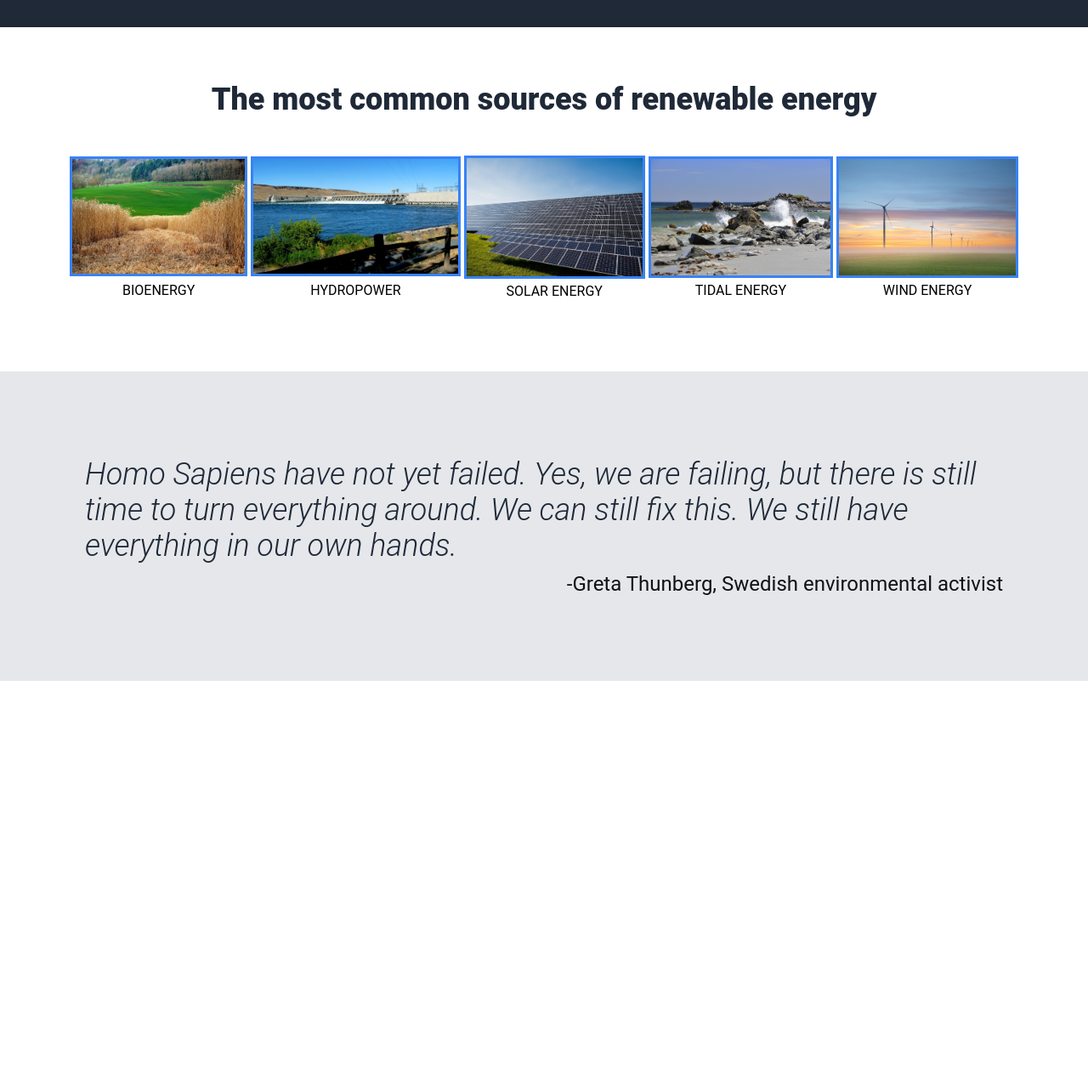
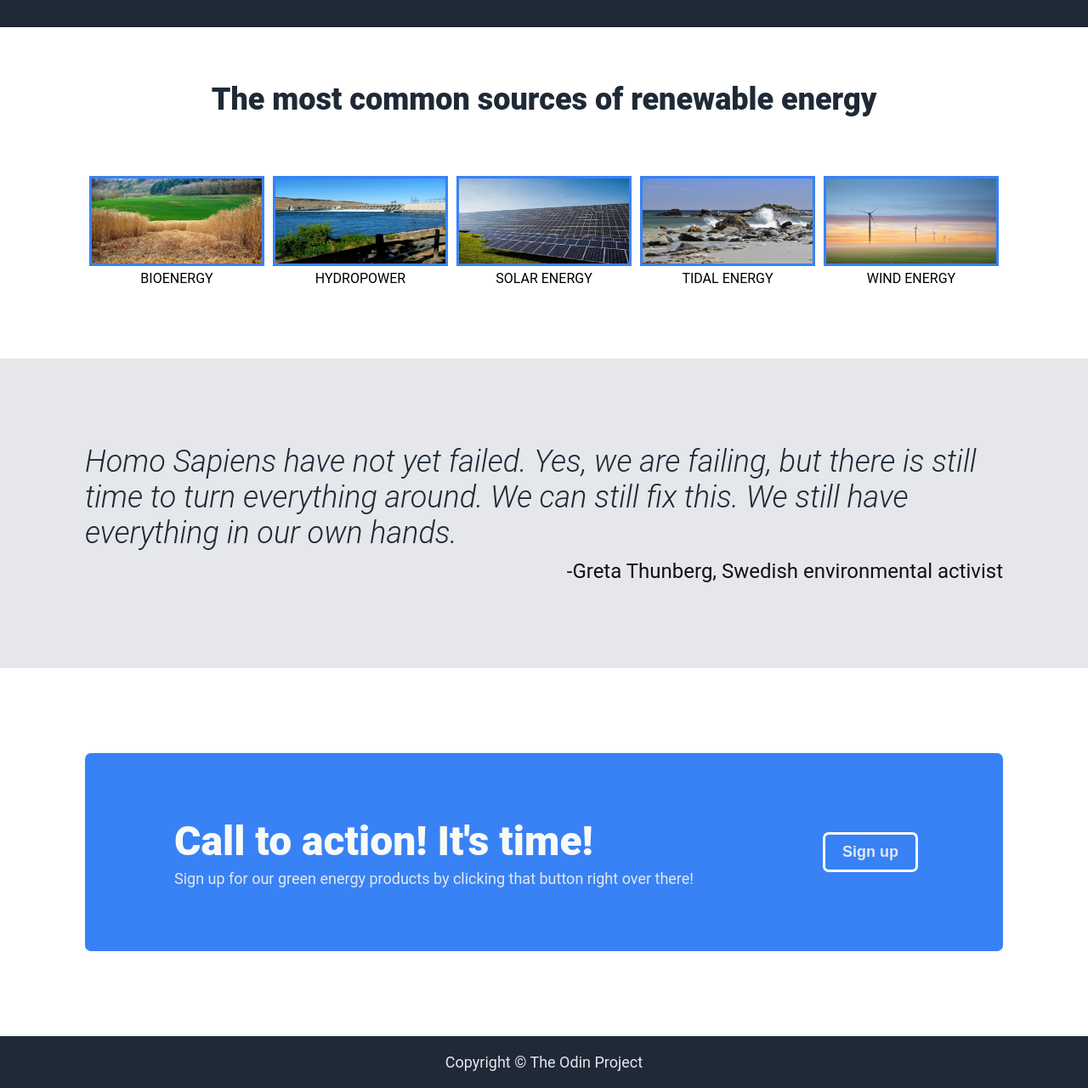
Before and after one commit to aleksmarsha/odin-landing-page, a plain HTML site: page index.html in a window 1280 px wide. Shown: the part 577-1857 px from the top of the page at 85% size. Before the commit the page ends 1378 px from the top, so only its background shows below. Drawn offline with Linux system fonts and the light colour scheme.

Commit message:
Add sign up and footer sections

```diff
--- a/index.html
+++ b/index.html
@@ -41,7 +41,17 @@
             <div class="text">Homo Sapiens have not yet failed. Yes, we are failing, but there is still time to turn everything around. We can still fix this. We still have everything in our own hands.</div>
             <div class="author">-Greta Thunberg, Swedish environmental activist</div>
         </div>
-        <div id="main-bottom"></div>
-        <div class="footer"></div>
+        <div id="main-bottom">
+            <div class="sign-up">
+                <div class="sign-left">
+                    <div class="tops">Call to action! It's time!</div>
+                    <div class="bottoms">Sign up for our green energy products by clicking that button right over there!</div>
+                </div>
+                <div class="sign-right"><button type="button">Sign up</button></div>
+            </div>
+        </div>
+        <div class="footer">
+            <div class="foo-bottom">Copyright &copy The Odin Project</div>
+        </div>
     </body>
 </html>
--- a/styles.css
+++ b/styles.css
@@ -92,7 +92,7 @@ button {
     border-radius: 7px;
     text-decoration: none;
     cursor: pointer;
-    padding: 7px 10px;
+    padding: 10px 20px;
     font-weight: 700;
 }
 
@@ -115,6 +115,14 @@ button:hover {
     display: flex;
 }
 
+#main-top {
+    display: flex;
+    flex: 1;
+    flex-direction: column;
+    justify-content: center;
+    align-items: center;
+}
+
 h1 {
     font-size: 36px;
     color: #1F2937;
@@ -125,12 +133,13 @@ h1 {
 .sources {
     display: flex;
     flex: 1;
+    flex-wrap: wrap;
     margin: 40px;
 }
 
 .pictures-sources {
     display: flex;
-    flex-wrap: wrap;
+    flex-direction: column;
     justify-content: center;
     align-items: center;
     padding: 5px;
@@ -138,8 +147,8 @@ h1 {
 }
 
 .pictures-sources img {
-    height: auto;
-    width: 100%;
+    height: 100px;
+    width: 200px;
     border: 3px solid #3882F6;
 }
 
@@ -167,3 +176,57 @@ h1 {
     font-weight: 400;
     color: #131111;
 }
+
+#main-bottom {
+    display: flex;
+    justify-content: center;
+    align-items: center;
+    padding: 100px;
+}
+
+.sign-up {
+    background-color: #3882F6;
+    border-radius: 7px;
+    padding: 70px 100px;
+    display: flex;
+    flex: 1;
+    justify-content: center;
+    align-items: center;
+}
+
+.tops {
+    color: #F9FAF8;
+    font-size: 48px;
+    font-weight: 800;
+}
+
+.bottoms {
+    color: #E5E7EB;
+    font-size: 18px;
+}
+
+.sign-left {
+    display: flex;
+    flex: 1;
+    flex-direction: column;
+    padding: 5px;
+    gap: 5px;
+}
+
+.sign-right button {
+    border: 3px solid white;
+}
+
+
+.footer {
+    display: flex;
+    flex: 1;
+    justify-content: center;
+    align-items: center;
+    padding: 20px;
+}
+
+.foo-bottom {
+    color: #E5E7EB;
+    font-size: 18px;
+}
```
